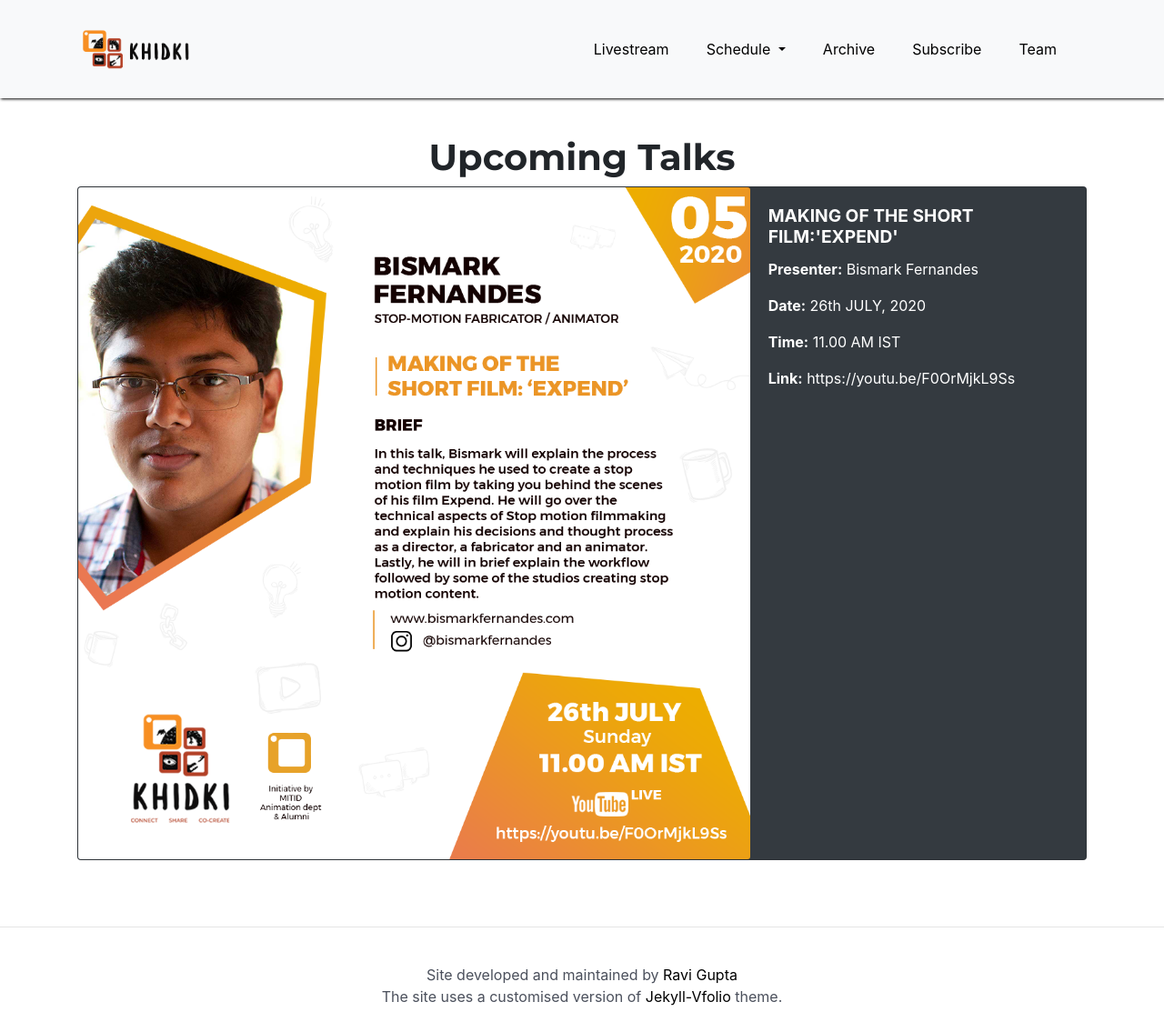
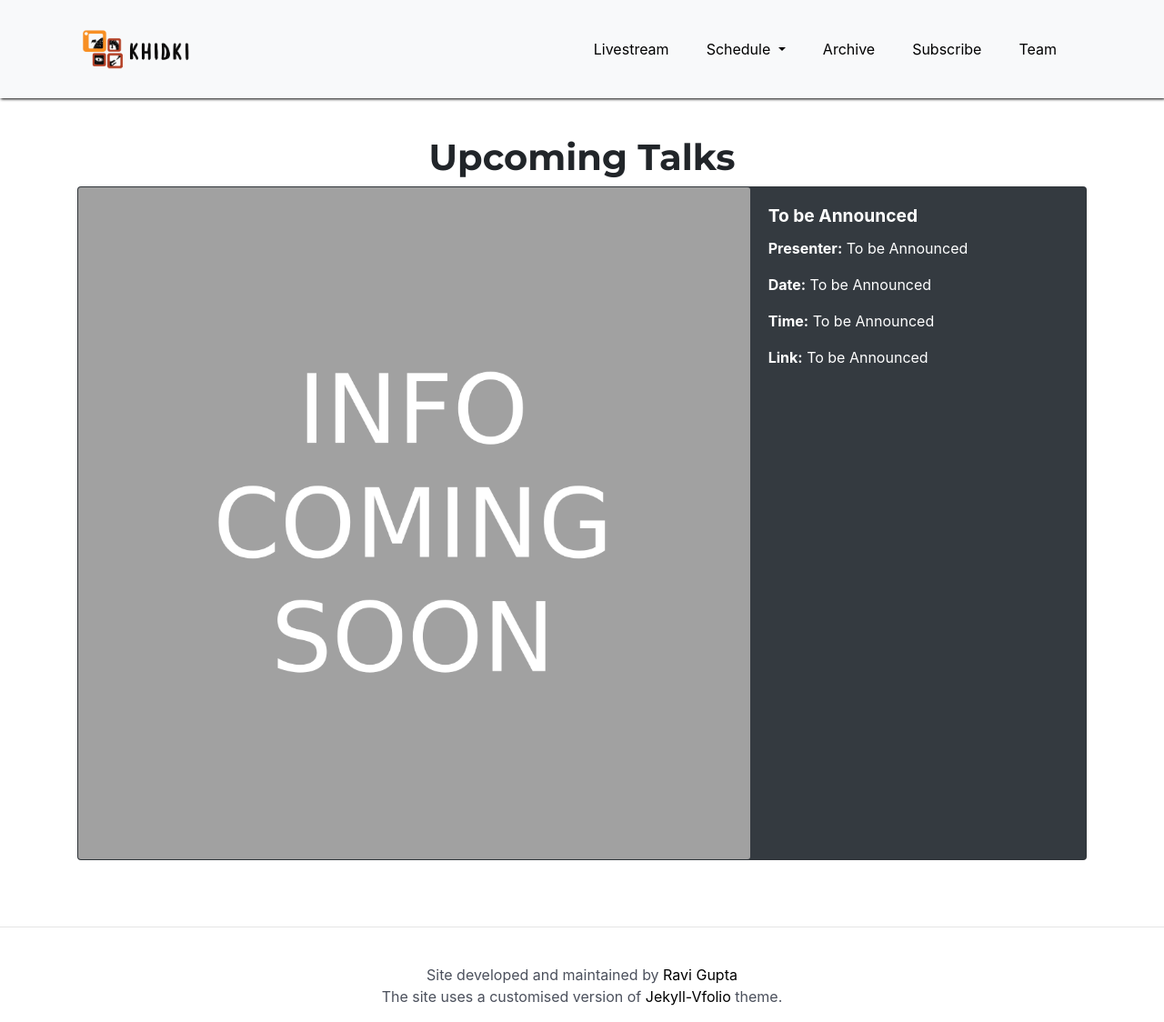
Before and after one commit to ravigupta-art/khidki-initiative, a Jekyll site: the page built from upcoming-talks.md, in a window 1280 px wide and 1124 px high. Shown: the whole window at 91% size. Built offline with Jekyll 4.4.1, drawn with Linux system fonts in a browser that asks for light colours; nearby versions of some CDN libraries.

Commit message:
update 27thJulu

```diff
--- a/_data/past-talks.yml
+++ b/_data/past-talks.yml
@@ -1,3 +1,9 @@
+- talk-title: "MAKING OF THE SHORT FILM:'EXPEND'"
+  presenter: Bismark Fernandes
+  date: 26th JULY, 2020
+  time: 11.00 AM IST
+  link: https://youtu.be/F0OrMjkL9Ss
+  talkPoster: Expend_Bismark.png
 - talk-title: Specialization Vs. Generalization in Animation
   presenter: Arvind Singh Jeena & Nikhita Prabhudesai
   date: 17th JULY, 2020
--- a/_data/upcoming-talks.yml
+++ b/_data/upcoming-talks.yml
@@ -1,6 +1,6 @@
-- talk-title: "MAKING OF THE SHORT FILM:'EXPEND'"
-  presenter: Bismark Fernandes
-  date: 26th JULY, 2020
-  time: 11.00 AM IST
-  link: https://youtu.be/F0OrMjkL9Ss
-  talkPoster: Expend_Bismark.png
+- talk-title: To be Announced
+  presenter: To be Announced
+  date: To be Announced
+  time: To be Announced
+  link: To be Announced
+  talkPoster: Placeholder_Talk.png
```
Also changed, not shown: _data/livestream.yml (+4 -4 lines).
